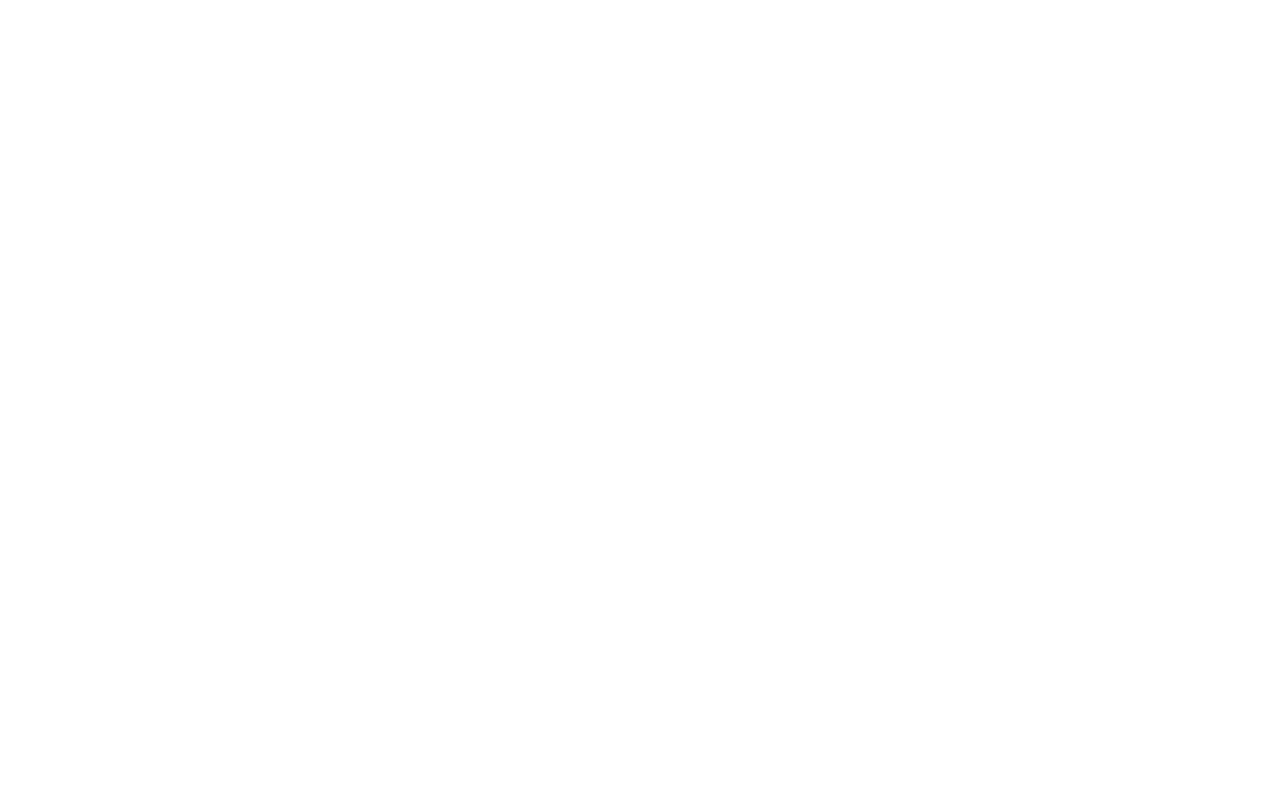
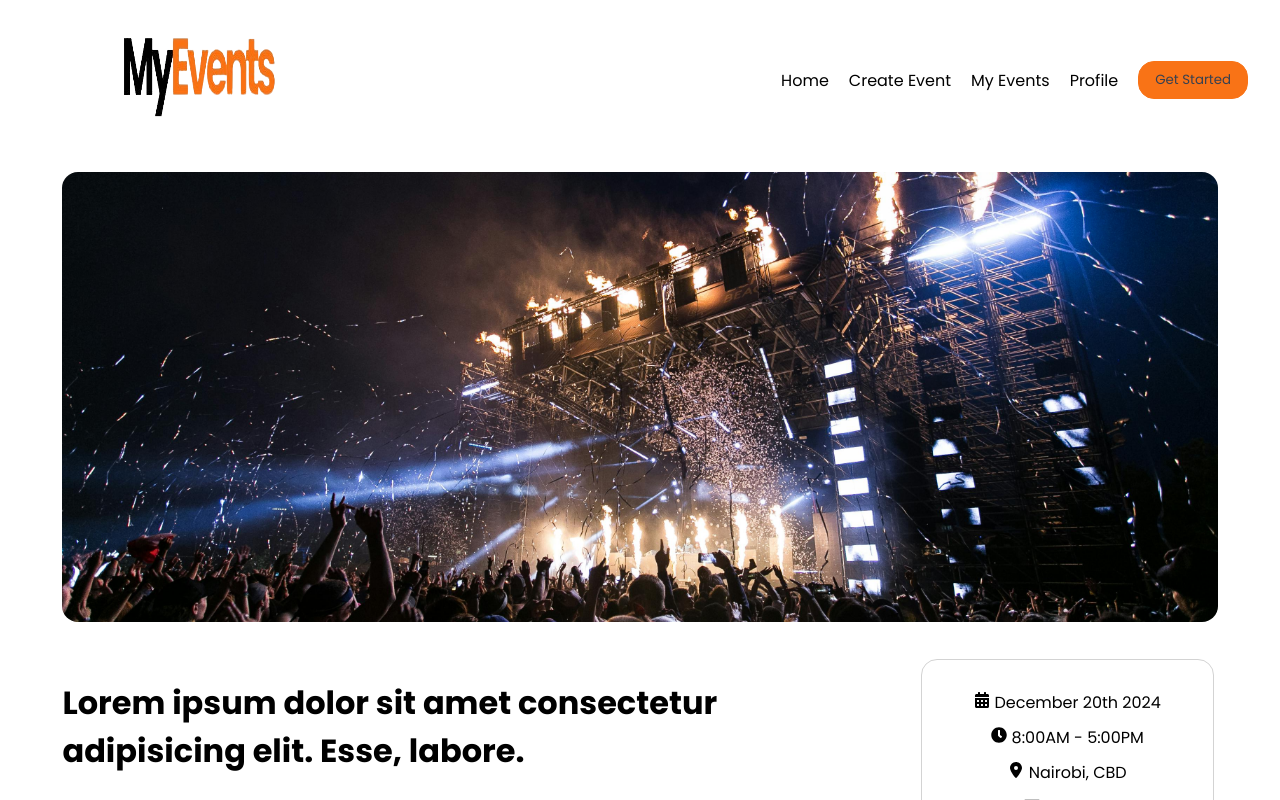
Before and after one commit to Allan-njoroge/MyEvents, a React (Vite) app in the folder frontend/: page /1 in a window 1280 px wide. Before the commit this address had no page. Shown: the top 800 px of the page. Built offline with nearby package versions, Linux system fonts and the light colour scheme.

Commit message:
Routing configuration for the single event

```diff
--- a/frontend/src/App.jsx
+++ b/frontend/src/App.jsx
@@ -13,7 +13,7 @@
           <Route path={'/create'} element={<CreateEvent />} />
           <Route path={'/profile'} element={<Profile />} />
           <Route path={'/events'} element={<MyEvents />} />
-          <Route path={'/event'} element={<SingleEvent />} />
+          <Route path={'/:id'} element={<SingleEvent />} />
         </Route>
           <Route path={'/login'} element={<Login />} />
           <Route path={'/register'} element={<Register />} />
```
